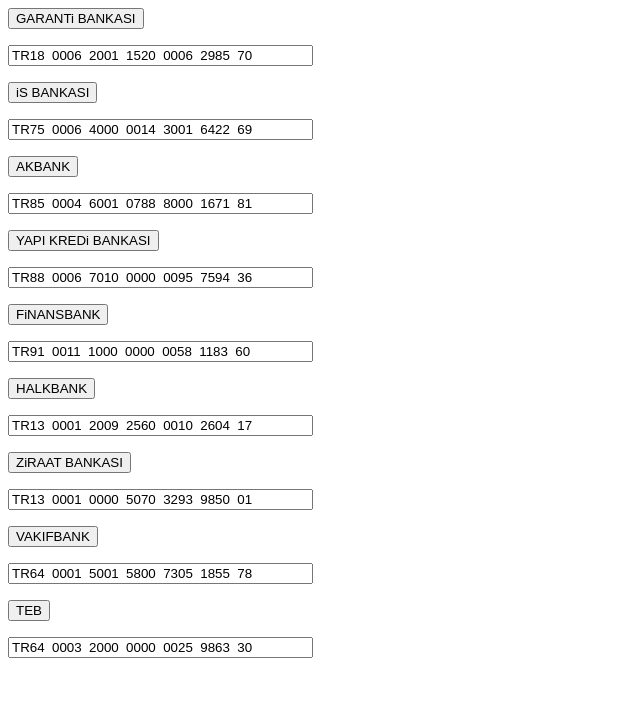
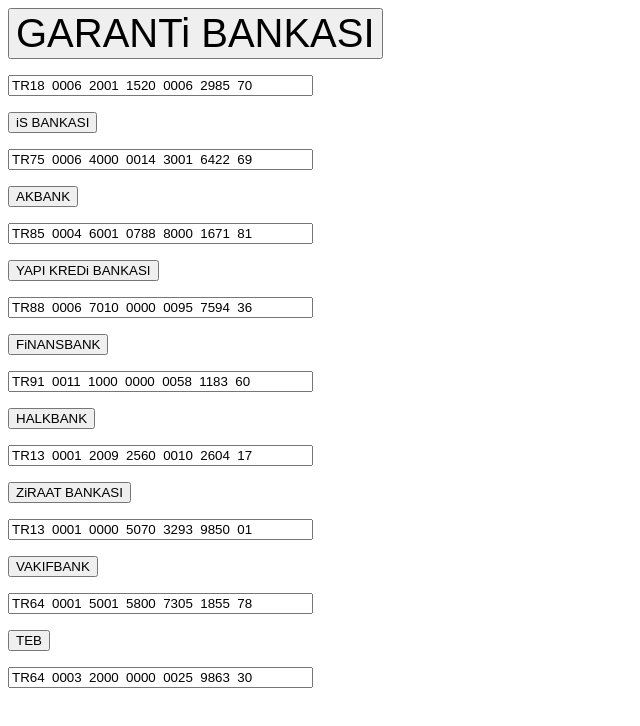
Before and after one commit to ekrekla/test, a plain HTML site: page index.html in a window 1280 px wide. Shown: the whole page, without its empty margins (0-640 px from the left). Drawn offline with nearby package versions, Linux system fonts and the light colour scheme.

Commit message:
Update index.html

```diff
--- a/index.html
+++ b/index.html
@@ -1,4 +1,4 @@
-<button id="Copy">GARANTi BANKASI</button>
+<button id="Copy" style="font-size:40px;">GARANTi BANKASI</button>
 <p>
 <input size="35" value="TR18  0006  2001  1520  0006  2985  70" />
 </p>
```
